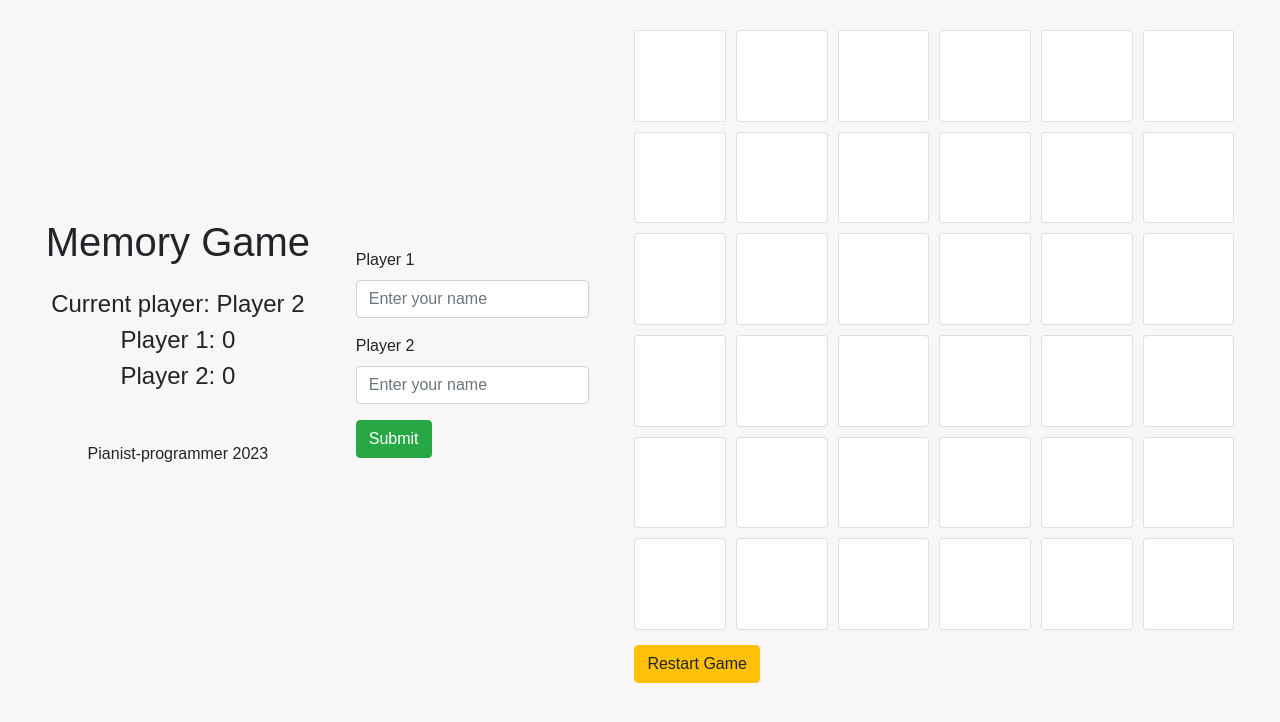
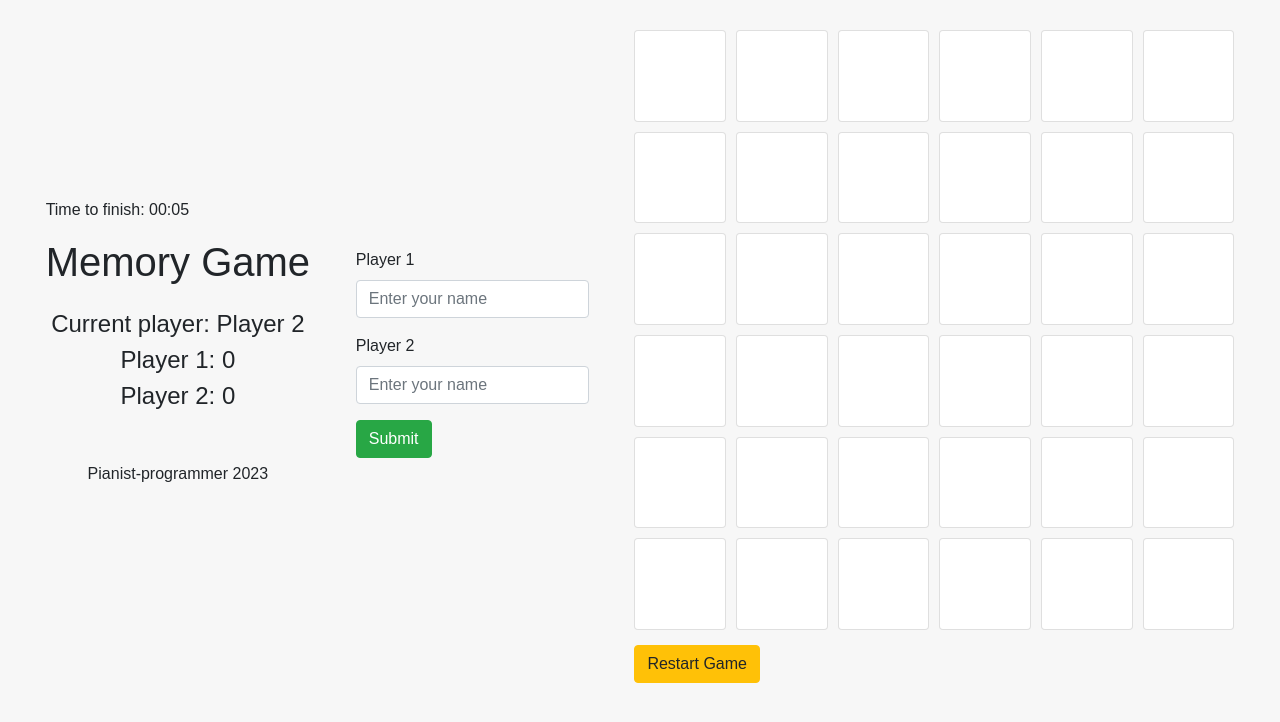
Before and after one commit to pianistprogrammer/memory-game, a plain HTML site: page index.html in a window 1280 px wide. Drawn offline with nearby package versions, Linux system fonts and the light colour scheme.

Commit message:
added timer to the game

```diff
--- a/index.html
+++ b/index.html
@@ -14,6 +14,7 @@
   <body>
     <div class="contain">
       <div>
+        <p id="timer">Time to finish: 00:00</p>
         <h1>Memory Game</h1>
         <div class="score">
           <div class="text-center">
--- a/script.js
+++ b/script.js
@@ -43,6 +43,8 @@ let lockCards = false;
 let matches = 0;
 let player1Matches = 0;
 let player2Matches = 0;
+let secondsElapsed = 0;
+let timerIntervalId;
 let playerToDisplay = "Player 1";
 let player1 =
   localStorage.getItem("player1") === null
@@ -120,6 +122,7 @@ const createCard = (animal) => {
             flash.style.display = "none";
           }, 1000);
           if (matches === 18) {
+            stopTimer();
             if (player1Matches > player2Matches) {
               alert(`Congratulations! ${player1} wins!`);
             } else if (player2Matches > player1Matches) {
@@ -203,8 +206,22 @@ const displayMatches = () => {
 
   currentPlayerDisplay.innerText = `Current player: ${playerToDisplay}`;
 };
-
+function updateTimerDisplay() {
+  const minutes = Math.floor(secondsElapsed / 60);
+  const seconds = secondsElapsed % 60;
+  const minutesStr = minutes < 10 ? `0${minutes}` : `${minutes}`;
+  const secondsStr = seconds < 10 ? `0${seconds}` : `${seconds}`;
+  const timeStr = `${minutesStr}:${secondsStr}`;
+  document.getElementById("timer").textContent = `Time to finish: ${timeStr}`;
+}
+function stopTimer() {
+  clearInterval(timerIntervalId);
+}
 const init = () => {
+  timerIntervalId = setInterval(() => {
+    secondsElapsed++;
+    updateTimerDisplay();
+  }, 1000);
   localStorage.removeItem("whichPlayerMatched");
   const gameBoard = document.querySelector("#game-board");
   const cloneAnimals = animals.concat(animals);
```
